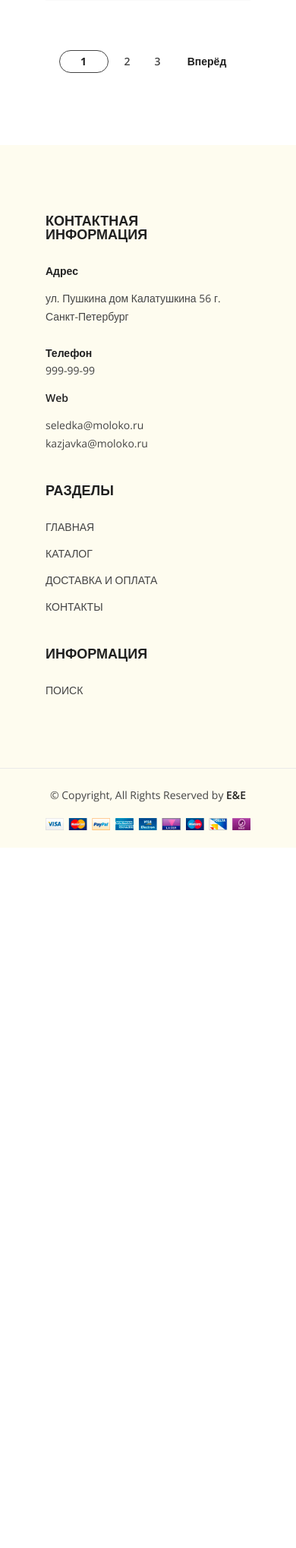
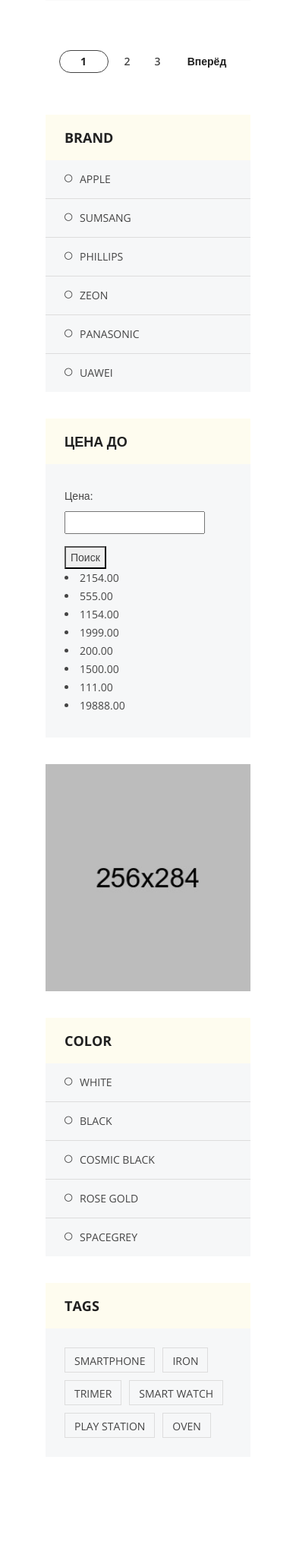
Before and after one commit to sneg333/grishop, a Django app: page /shop/prodall/ in a window 390 px wide. Shown: the part 2599-4637 px from the top of the page at 76% size. Before the commit the page ends 3715 px from the top, so only its background shows below. Run offline with Django 3.2, Linux system fonts and the light colour scheme; data comes from the database, SQL or seed files in the repository; both versions use the stored data as it was after the commit; some libraries are stand-ins or nearby versions; some web fonts are replaced.

Commit message:
filtr start

```diff
--- a/grishop/cart/templates/cart/detail.html
+++ b/grishop/cart/templates/cart/detail.html
@@ -74,7 +74,7 @@
                                         </a>
                                     </td>
                                     <td class="pro-title">
-                                        <a href="#">{{ product.name }}</a>
+                                        <a href="{{ product.get_absolute_url }}">{{ product.name }}</a>
                                     </td>
                                     <td class="pro-price">
                                         <span>{{ item.price }} руб.</span>
--- a/grishop/grishop/settings.py
+++ b/grishop/grishop/settings.py
@@ -42,6 +42,7 @@ INSTALLED_APPS = [
     'django.contrib.staticfiles',
     'ckeditor',
     'ckeditor_uploader',
+    'django_filters',
 
 ]
 
--- /dev/null
+++ b/grishop/shop/filters.py
@@ -0,0 +1,7 @@
+from .models import Product
+import django_filters
+
+class ProductFilter(django_filters.FilterSet):
+    class Meta:
+        model = Product
+        fields = ['price']
--- a/grishop/shop/models.py
+++ b/grishop/shop/models.py
@@ -17,7 +17,7 @@ class Gallery(models.Model):
 # Модель продукта
 class Product(models.Model):
     name = models.CharField(max_length=200, db_index=True, verbose_name="Название")
-    slug = models.SlugField(max_length=200, db_index=True)
+    slug = models.SlugField(max_length=200, unique=True)
     image = models.ImageField(upload_to='products/%Y/%m/%d/', blank=True, verbose_name="Изображение товара")
     description = models.TextField(blank=True, verbose_name="Описание")
     tehnik_harakteristic = models.TextField(blank=True, verbose_name="Технические характеристики")
--- a/grishop/shop/templates/shop/product/prodall.html
+++ b/grishop/shop/templates/shop/product/prodall.html
@@ -7,11 +7,11 @@
 <div class="product-section section mt-90 mb-90">
     <div class="container">
         <div class="row">
-            <div class="col-12">
+            <div class="col-xl-9 col-lg-8 col-12 order-lg-2 mb-50">
                 <div class="row mb-50">
                     <div class="col">
                         <!-- Shop Top Bar Start -->
-                        <div class="shop-top-bar">
+                        <div class="shop-top-bar with-sidebar">
                             <!-- Product View Mode -->
                             <div class="product-view-mode">
                                 <a href="#" data-target="grid"><i class="fa fa-th"></i></a>
@@ -34,9 +34,7 @@
                             <div class="image">
                                 <a href="{{ productall.get_absolute_url }}" class="img"><img src="{{ productall.image.url }}" alt="Product Image"></a>
                                 <div class="wishlist-compare">
-
                                 </div>
-
                                     <div class="quantity">
                                         <h5>Количество</h5>
                                         {{ cart_product_form }}
@@ -158,8 +156,71 @@
                     </div>
                 </div>
 <!--pagination end-->
+            </div>
+
+      <!--CENA-LEFT start-->
+            <div class="shop-sidebar-wrap col-xl-3 col-lg-4 col-12 order-lg-1 mb-15">
+
+                <div class="shop-sidebar mb-35">
+                    <h4 class="title">Brand</h4>
+                    <ul class="sidebar-brand">
+                        <li><a href="#">Apple</a></li>
+                        <li><a href="#">Sumsang</a></li>
+                        <li><a href="#">Phillips</a></li>
+                        <li><a href="#">Zeon</a></li>
+                        <li><a href="#">Panasonic</a></li>
+                        <li><a href="#">Uawei</a></li>
+                    </ul>
+                </div>
+{% block filter %}
+
+                <div class="shop-sidebar mb-35">
+                    <h4 class="title">Цена до</h4>
+                    <div class="sidebar-price">
+                      <form method="get">
+                        {{ filter.form.as_p }}
+                        <button type="submit">Поиск</button>
+                      </form>
+                    {% for user in filter.qs %}
+                        <li>{% if user.price > 5  %} {{ user.price }} {% endif %}</li>
+                    {% endfor %}
+                    </div>
+                </div>
+
+{% endblock filter %}
+                <div class="shop-sidebar mb-35">
+                    <div class="banner">
+                        <a href="#"><img src="assets/images/banner/banner-41.jpg" alt="Banner"></a>
+                    </div>
+                </div>
+
+                <div class="shop-sidebar mb-35">
+                    <h4 class="title">Color</h4>
+                    <ul class="sidebar-brand">
+                        <li><a href="#">White</a></li>
+                        <li><a href="#">Black</a></li>
+                        <li><a href="#">Cosmic Black</a></li>
+                        <li><a href="#">Rose Gold</a></li>
+                        <li><a href="#">Spacegrey</a></li>
+                    </ul>
+                </div>
+
+                <div class="shop-sidebar mb-35">
+                    <h4 class="title">Tags</h4>
+                    <div class="sidebar-tags">
+                        <a href="#">smartphone</a>
+                        <a href="#">Iron</a>
+                        <a href="#">Trimer</a>
+                        <a href="#">Smart Watch</a>
+                        <a href="#">Play Station</a>
+                        <a href="#">Oven</a>
+                    </div>
+                </div>
 
             </div>
+
+      <!--CENA-LEFT end-->
+
         </div>
     </div>
 </div><!-- Feature Product Section End -->
--- a/grishop/shop/views.py
+++ b/grishop/shop/views.py
@@ -8,6 +8,7 @@ from .models import Category, Product, Contact, Pod_Category, Dostiopl, Comment
 from cart.forms import CartAddProductForm
 from .cart import Cart
 from .forms import CommentForm
+from .filters import ProductFilter
 from django.http import HttpResponseRedirect, HttpResponse
 
 # Страница с товарами
@@ -113,6 +114,9 @@ def prodall(request):
     except EmptyPage:
         queryset = paginator.page(paginator.num_pages)
 
+
+    prodall_filter = ProductFilter(request.GET, queryset=prodall)
+
     context = {
         'prodall': queryset,
         'title': "List",
@@ -121,6 +125,7 @@ def prodall(request):
         'cart_product_form': cart_product_form,
         'contact': contact,
         'categories': categories,
+        'filter': prodall_filter,
     }
     return render(request, 'shop/product/prodall.html', context)
 
--- a/grishop/templates/prodall.html
+++ b/grishop/templates/prodall.html
@@ -31,7 +31,12 @@
 
 <!-- Feature Product Section Start -->
     {% block prodall %}
+        {% block filter %}
+
+        {% endblock filter %}
     {% endblock prodall %}
+
+
 
 <!-- Footer Section Start -->
     {% include 'include/footer.html' %}
```
Also changed, not shown: grishop/cart/views.py (+3 -5 lines), grishop/shop/templates/shop/product/detail.html (+5 -4 lines), grishop/db.sqlite3, grishop/shop/migrations/0035_auto_20200711_1243.py (added).
